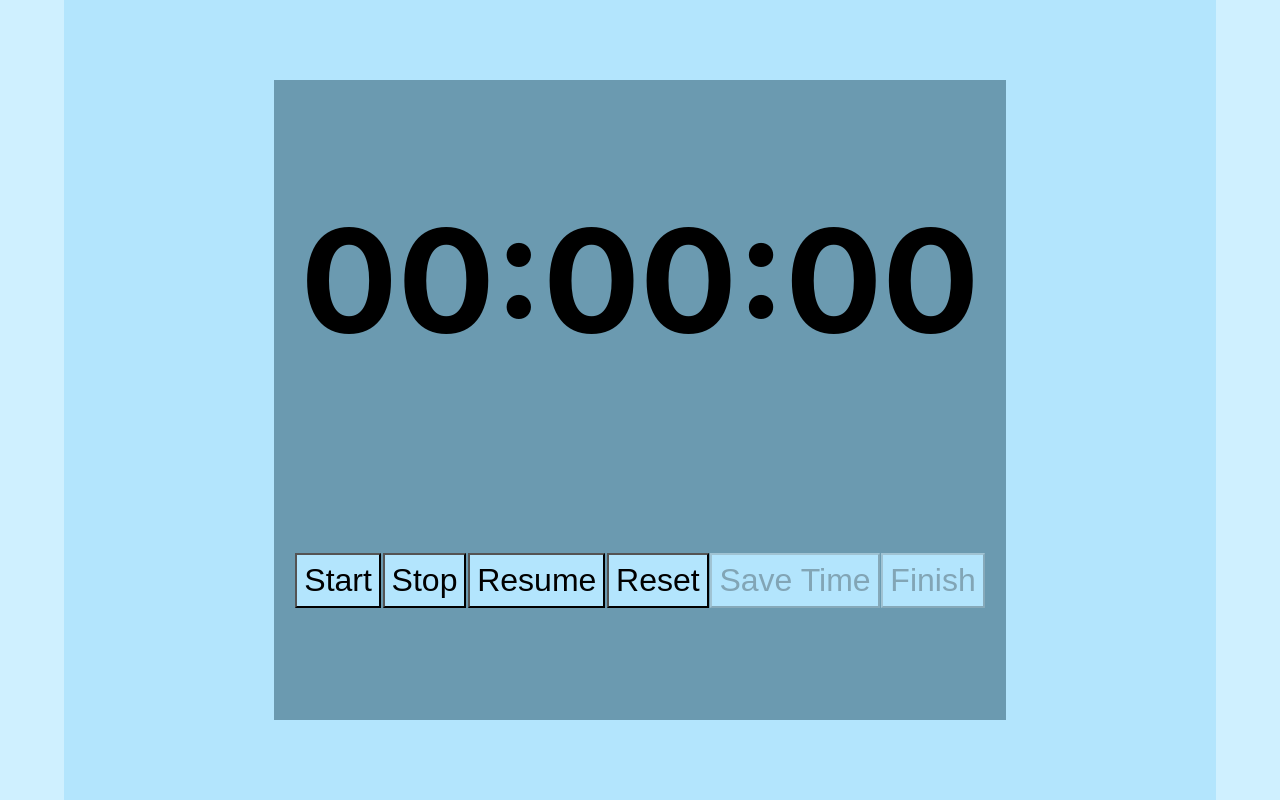
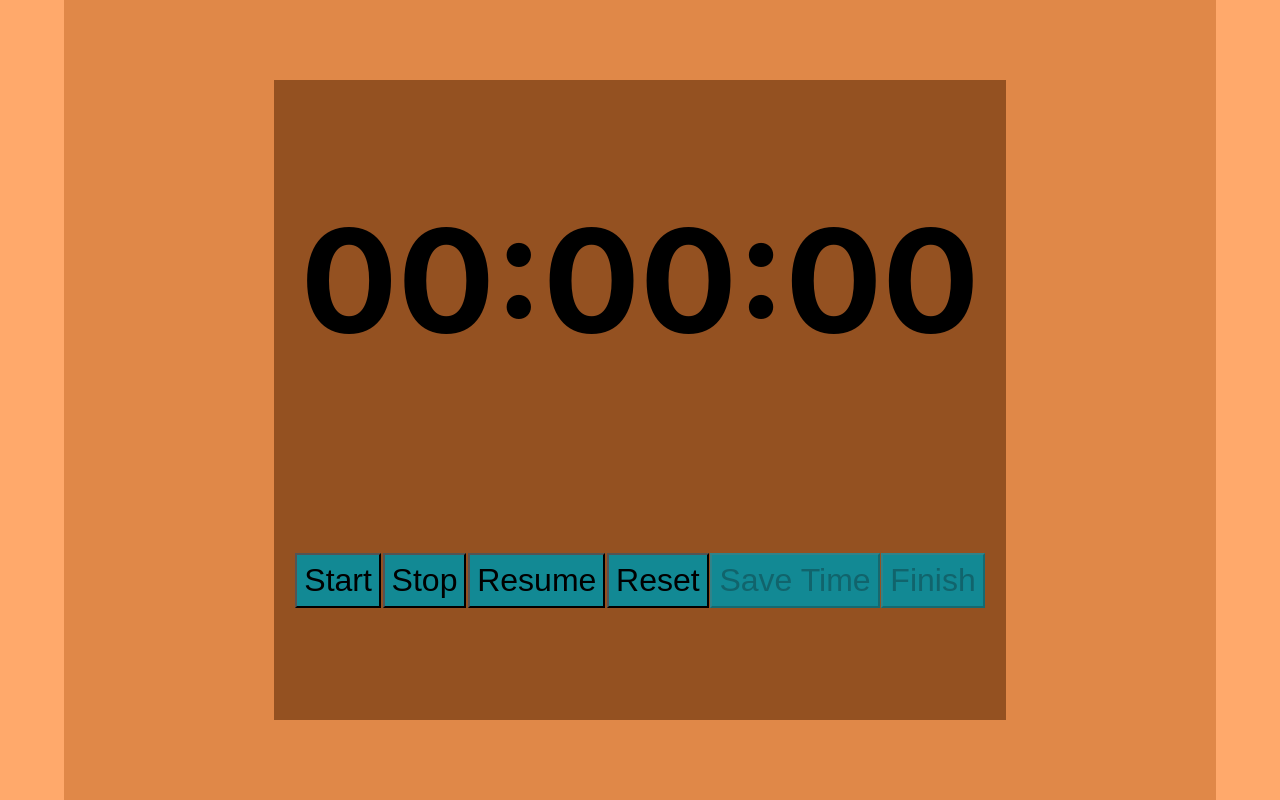
Before and after one commit to Reggie-Amedee-Tech/calisthenics-prime, a React (Create React App) app in the folder client/: page /1 in a window 1280 px wide. Built offline with nearby package versions, Linux system fonts and the light colour scheme.

Commit message:
updated styling of all components

```diff
--- a/client/src/assets/InitiateWorkoutPage.module.css
+++ b/client/src/assets/InitiateWorkoutPage.module.css
@@ -6,7 +6,7 @@
 .Div {
     width: 100vw;
     height: 100vh;
-    background-color: #CFF0FF;
+    background-color: #FFA96B;
 }
 
 .Container {
@@ -18,7 +18,7 @@
     display: flex;
     flex-direction: column;
     justify-content: center;
-    background-color: #B3E5FD;
+    background-color: #E08848
 }
 
 .StopClockContainer {
@@ -29,7 +29,7 @@
     flex-direction: column;
     justify-content: space-around;
     padding: 20px;
-    background-color: #6B9AB0;;
+    background-color: #945121;
 }
 
 .H1 {
@@ -52,35 +52,35 @@
 .Start {
     padding: 7px;
     font-size: 2rem;
-    background-color: #B3E5FD;
+    background-color: #128994
 }
 
 .Stop {
     padding: 7px;
     font-size: 2rem;
-    background-color: #B3E5FD;
+    background-color: #128994
 }
 
 .Resume {
     padding: 7px;
     font-size: 2rem;
-    background-color: #B3E5FD;
+    background-color: #128994
 }
 
 .Reset {
     padding: 7px;
     font-size: 2rem;
-    background-color: #B3E5FD;
+    background-color: #128994
 }
 
 .SaveTime {
     padding: 7px;
     font-size: 2rem;
-    background-color: #B3E5FD;
+    background-color: #128994
 }
 
 .Finish {
     padding: 7px;
     font-size: 2rem;
-    background-color: #B3E5FD;
+    background-color: #128994
 }
--- a/client/src/assets/createWorkoutRegimen.module.css
+++ b/client/src/assets/createWorkoutRegimen.module.css
@@ -5,7 +5,7 @@
 
 .Div {
     width: 100%;
-    background-color: #CFF0FF;
+    background-color: #E08848
 }
 
 .Container {
@@ -30,7 +30,7 @@
     display: flex;
     flex-direction: column;
     justify-content: center;
-    background-color: #B3E5FD;
+    background-color: #FFA96B
 
 }
 
@@ -65,7 +65,7 @@
     display: flex;
     flex-direction: column;
     justify-content: center;
-    background-color: #6B9AB0;
+    background-color: #945121
 }
 
 .RightContainer {
@@ -92,12 +92,12 @@
     width: 8vw;
     margin: 0 auto;
     padding: 10px;
-    background-color: #B3E5FD;
+    background-color: #128994;
     border-radius: 7.5%;
     border: none;
     font-size: 1.1rem;
 }
 
 .RightButton:hover {
-    background-color: #FCDBB3;
+    background-color: #48D3E0;
 }
--- a/client/src/assets/detailedWorkoutPage.module.css
+++ b/client/src/assets/detailedWorkoutPage.module.css
@@ -10,6 +10,8 @@
 
 .Div {
     width: 100%;
+    background-color: #E08848;
+    min-height: 100vh;
 }
 
 .Container {
@@ -19,7 +21,7 @@
 }
 
 .TableRow {
-    background-color: green;
+    background-color: #945121;
     display: flex;
     flex-direction: row;
     justify-content: space-around;
@@ -38,6 +40,7 @@
     flex-direction: row;
     justify-content: space-around;
     border: 1px solid black;
+    background-color: whitesmoke;
 }
 
 .TableData {
--- a/client/src/assets/getAllWorkoutRegimens.module.css
+++ b/client/src/assets/getAllWorkoutRegimens.module.css
@@ -12,6 +12,8 @@
 
 .Div {
     width: 100%;
+    background-color: #E08848;
+    min-height: 100vh;
 }
 
 .Container {
@@ -21,7 +23,7 @@
 }
 
 .TableRow {
-    background-color: green;
+    background-color: #945121;
     display: flex;
     flex-direction: row;
     justify-content: space-around;
@@ -44,6 +46,7 @@
     align-items: center;
     border: 1px solid black;
     width: 100%;
+    background-color: whitesmoke;
 }
 
 .TableData {
--- a/client/src/assets/recordWorkout.module.css
+++ b/client/src/assets/recordWorkout.module.css
@@ -5,7 +5,7 @@
 
 .Div {
     width: 100%;
-    background-color: #CFF0FF;
+    background-color: #E08848;
 }
 
 .Container {
@@ -30,7 +30,7 @@
     display: flex;
     flex-direction: column;
     justify-content: center;
-    background-color: #B3E5FD;
+    background-color: #FFA96B
 
 }
 
@@ -65,7 +65,7 @@
     display: flex;
     flex-direction: column;
     justify-content: center;
-    background-color: #6B9AB0;
+    background-color: #945121;
 }
 
 .RightContainer {
@@ -122,7 +122,7 @@
     width: 8vw;
     margin: 0 auto;
     padding: 10px;
-    background-color: #B3E5FD;
+    background-color: #128994;
     border-radius: 7.5%;
     border: none;
     font-size: 1.1rem;
@@ -139,7 +139,7 @@
 }
 
 .RightButton:hover {
-    background-color: #FCDBB3;
+    background-color: #48D3E0;
 }
 
 .RightButton2:hover {
```
